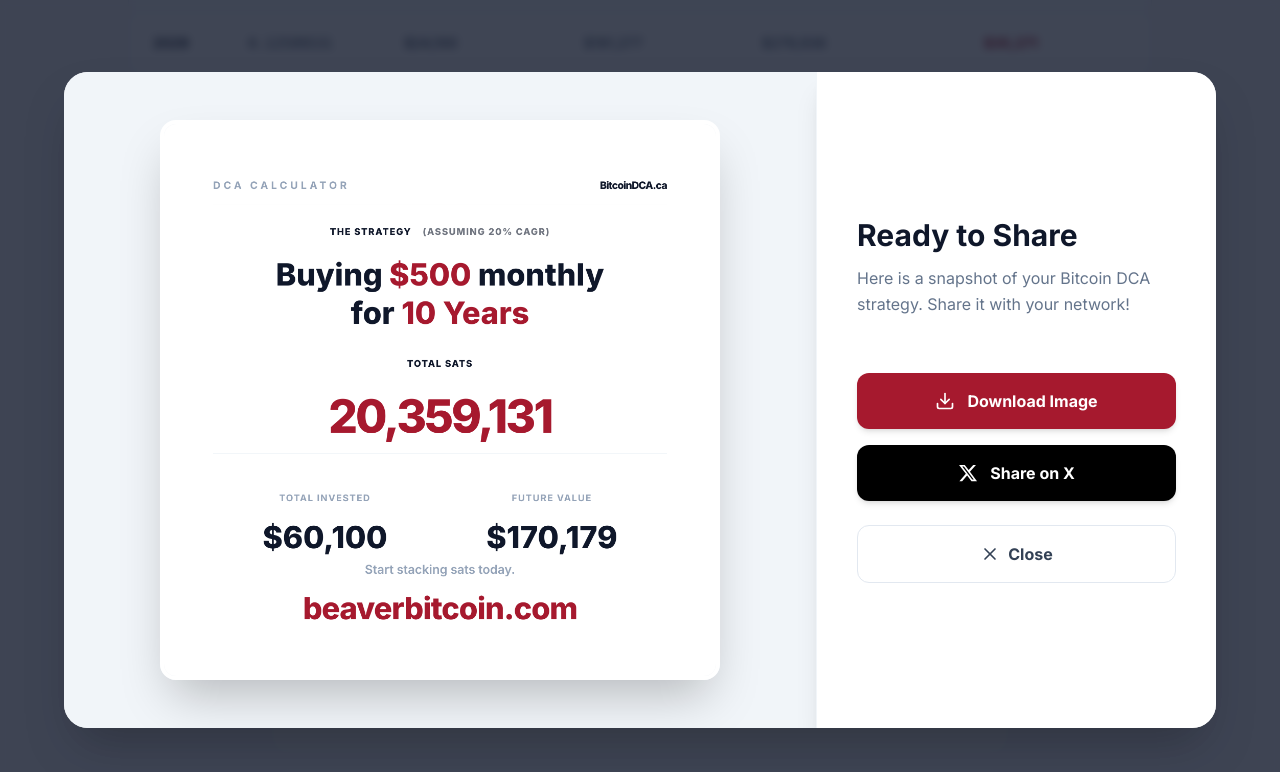
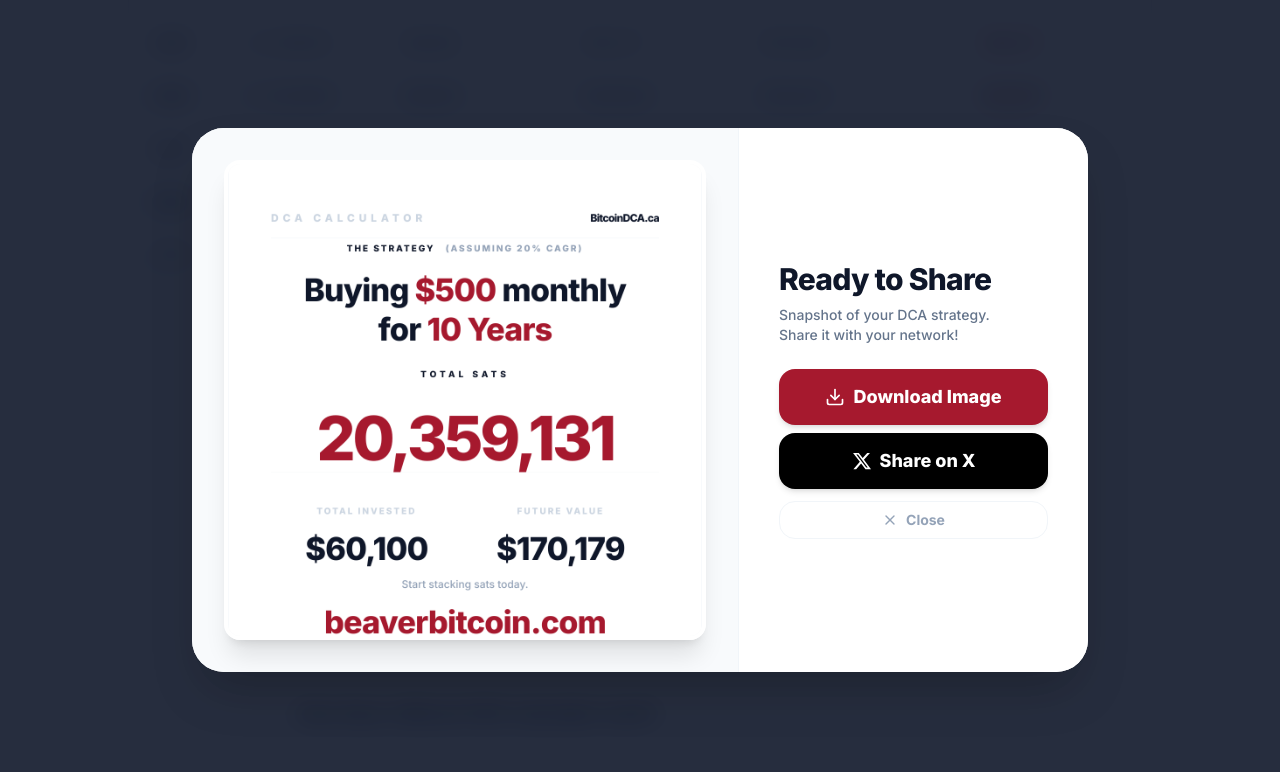
Before and after one commit to Amaanharris/Cloud-Run-Site, a React (Vite) app: page / in a window 1280 px wide. Both pictures are taken after a click on the button "Share Results". Shown: the part 2609-3381 px from the top of the page. Built offline with nearby package versions, Linux system fonts and the light colour scheme; no server answers.

Commit message:
Update Visualizations component

```diff
--- a/components/Visualizations.tsx
+++ b/components/Visualizations.tsx
@@ -2,7 +2,7 @@
 import { SimulationResult, SimulationStep, DcaInputs } from '../types';
 import { ResponsiveContainer, AreaChart, Area, XAxis, YAxis, CartesianGrid, Tooltip, Legend } from 'recharts';
 import { formatBtc, formatCurrency, formatSats } from '../utils/calculations';
-import { Share2, TrendingUp, Download, X, Wallet, CircleDollarSign } from 'lucide-react';
+import { Share2, TrendingUp, Download, X } from 'lucide-react';
 import html2canvas from 'html2canvas';
 
 interface VisualizationsProps {
@@ -186,20 +186,26 @@
     setIsCapturing(true);
 
     try {
-      await new Promise(resolve => setTimeout(resolve, 50));
+      await new Promise(resolve => setTimeout(resolve, 100));
 
       const canvas = await html2canvas(shareCardRef.current, {
         scale: 2,
         backgroundColor: '#ffffff',
         useCORS: true,
         logging: false,
+        width: 1080,
+        height: 1080,
         onclone: (doc) => {
             const el = doc.getElementById('share-card-content');
-            if (el) el.style.visibility = 'visible';
+            if (el) {
+                el.style.visibility = 'visible';
+                el.style.display = 'flex';
+                el.style.position = 'static';
+            }
         }
       });
 
-      const url = canvas.toDataURL("image/png");
+      const url = canvas.toDataURL("image/png", 1.0);
       setPreviewUrl(url);
       setShowModal(true);
     } catch (error) {
@@ -221,9 +227,9 @@
   };
 
   const handleShareOnX = () => {
-    const text = `Buying ${formatCurrency(inputs.monthlyDca)}/mo of bitcoin for ${inputs.years} years accumulates ${formatBtc(results.totalBtc)} BTC worth ${formatCurrency(results.finalValue)} CAD 🚀
+    const text = `Buying ${formatCurrency(inputs.monthlyDca)}/mo of bitcoin for ${inputs.years} years accumulates ${formatSats(results.totalSats)} sats worth ${formatCurrency(results.finalValue)} CAD 🚀
 
-Source: bitcoindca.ca`;
+Source: bitcoindca.ca @beaverbitcoin`;
 
     const twitterUrl = `https://twitter.com/intent/tweet?text=${encodeURIComponent(text)}`;
     window.open(twitterUrl, '_blank', 'noopener,noreferrer');
@@ -233,64 +239,57 @@
     <div className="w-full mt-16 relative">
 
       {/*
-        MINIMAL SOCIAL SHARING GRAPHIC - FINAL V6 REFINEMENT
-        Heading changed to "TOTAL SATS".
-        Removed "SATS" suffix from number.
-        Maintained bold labels and CAGR context.
+        HIDDEN SHARING GRAPHIC (1080x1080) - Optimized Spacing
       */}
       <div
-        style={{ position: 'absolute', top: 0, left: '-9999px', width: '1080px' }}
+        style={{ position: 'absolute', top: 0, left: '-2000px', width: '1080px', pointerEvents: 'none' }}
         ref={shareCardRef}
       >
         <div
           id="share-card-content"
-          className="bg-white p-24 font-sans flex flex-col items-center w-full"
-          style={{ height: '1080px', justifyContent: 'space-between' }}
+          className="bg-white p-24 font-sans flex flex-col items-center w-[1080px] h-[1080px]"
+          style={{ justifyContent: 'space-between' }}
         >
-
-          {/* Header - Single Line */}
-          <div className="flex w-full justify-between items-center border-b border-slate-50 pb-8">
-            <span className="text-xl font-bold text-slate-400 uppercase tracking-[0.3em]">DCA Calculator</span>
-            <span className="text-xl font-black text-slate-900 tracking-tighter">BitcoinDCA.ca</span>
+          {/* Header */}
+          <div className="flex w-full justify-between items-center border-b border-slate-100 pb-10">
+            <span className="text-2xl font-black text-slate-300 uppercase tracking-[0.4em]">DCA Calculator</span>
+            <span className="text-2xl font-black text-slate-900 tracking-tighter">BitcoinDCA.ca</span>
           </div>
 
-          {/* Main Stacked Content */}
+          {/* Main Content - Using space-y to control distribution */}
           <div className="flex flex-col items-center w-full space-y-16">
-
             <div className="flex flex-col items-center text-center">
-              <span className="text-lg font-black text-slate-900 uppercase tracking-widest mb-4">
-                The Strategy <span className="ml-4 font-black opacity-60">(ASSUMING {inputs.growthRate}% CAGR)</span>
+              <span className="text-xl font-black text-slate-900 uppercase tracking-[0.2em] mb-4">
+                The Strategy <span className="ml-4 font-black text-slate-400">(ASSUMING {inputs.growthRate}% CAGR)</span>
               </span>
-              <h2 className="text-6xl font-black text-slate-900 leading-tight">
-                 Buying <span className="text-beaver-red">{formatCurrency(inputs.monthlyDca)}</span> monthly <br/> for <span className="text-beaver-red">{inputs.years} Years</span>
+              <h2 className="text-7xl font-black text-slate-900 leading-tight tracking-tight">
+                 Buying <span className="text-beaver-red">${inputs.monthlyDca}</span> monthly <br/> for <span className="text-beaver-red">{inputs.years} Years</span>
               </h2>
             </div>
 
             <div className="flex flex-col items-center text-center">
-              <span className="text-lg font-black text-slate-900 uppercase tracking-widest mb-4">Total Sats</span>
-              <div className="text-[90px] font-black text-beaver-red leading-none tracking-tighter flex items-baseline">
+              <span className="text-xl font-black text-slate-900 uppercase tracking-[0.4em] mb-4">Total Sats</span>
+              <div className="text-[140px] font-black text-beaver-red leading-none tracking-tighter">
                 {formatSats(results.totalSats)}
               </div>
             </div>
 
-            <div className="flex w-full max-w-5xl justify-around border-t border-slate-100 pt-16">
+            <div className="flex w-full max-w-5xl justify-around border-t border-slate-50 pt-16">
                 <div className="flex flex-col items-center text-center">
-                   <span className="text-lg font-bold text-slate-400 uppercase tracking-widest mb-4">Total Invested</span>
-                   <div className="text-6xl font-black text-slate-900">{formatCurrency(results.totalInvested)}</div>
+                   <span className="text-xl font-black text-slate-300 uppercase tracking-[0.2em] mb-4">Total Invested</span>
+                   <div className="text-7xl font-black text-slate-900 tracking-tight">${results.totalInvested.toLocaleString()}</div>
                 </div>
-
                 <div className="flex flex-col items-center text-center">
-                   <span className="text-lg font-bold text-slate-400 uppercase tracking-widest mb-4">Future Value</span>
-                   <div className="text-6xl font-black text-slate-900">{formatCurrency(results.finalValue)}</div>
+                   <span className="text-xl font-black text-slate-300 uppercase tracking-[0.2em] mb-4">Future Value</span>
+                   <div className="text-7xl font-black text-slate-900 tracking-tight">${Math.round(results.finalValue).toLocaleString()}</div>
                 </div>
             </div>
-
           </div>
 
-          {/* Footer */}
-          <div className="flex flex-col items-center text-center pb-8">
-             <p className="text-2xl text-slate-400 font-semibold mb-4">Start stacking sats today.</p>
-             <p className="text-6xl font-black text-beaver-red tracking-tight">beaverbitcoin.com</p>
+          {/* Footer branding - increased separation from above */}
+          <div className="flex flex-col items-center text-center pb-8 mt-auto pt-12">
+             <p className="text-2xl text-slate-400 font-medium mb-4">Start stacking sats today.</p>
+             <p className="text-7xl font-black text-beaver-red tracking-tight">beaverbitcoin.com</p>
           </div>
         </div>
       </div>
@@ -305,7 +304,6 @@
         {renderTable(results.yearlySteps)}
       </div>
 
-      {/* Action Buttons */}
       <div
         className="flex flex-col items-center gap-6 mt-12 mb-8"
         data-html2canvas-ignore="true"
@@ -330,57 +328,53 @@
          </button>
       </div>
 
-      {/* Modal Overlay */}
+      {/* MODAL OVERLAY - Optimized for Mobile Screen Fit */}
       {showModal && previewUrl && (
-        <div className="fixed inset-0 z-50 flex items-center justify-center p-4 bg-slate-900/80 backdrop-blur-sm animate-fade-in cursor-pointer"
-        onClick={() => window.location.href = "/"}
-        >
-        <div
-  className="bg-white rounded-3xl max-w-6xl w-full max-h-[90vh] flex flex-col md:flex-row overflow-hidden shadow-2xl"
-  onClick={(e) => e.stopPropagation()}
-        >
+        <div className="fixed inset-0 z-[100] flex items-center justify-center p-2 sm:p-4 bg-slate-900/90 backdrop-blur-md animate-fade-in">
+          <div className="bg-white rounded-[24px] lg:rounded-[32px] max-w-4xl w-full flex flex-col lg:flex-row overflow-hidden shadow-2xl animate-scale-in max-h-[96vh]">
 
-            {/* Preview Section */}
-            <div className="flex-1 bg-slate-100 p-8 md:p-12 flex items-center justify-center overflow-auto min-h-[400px]">
-               <img
-                 src={previewUrl}
-                 alt="Result Preview"
-                 className="max-w-full max-h-[70vh] shadow-2xl rounded-2xl border-4 border-white object-contain transform transition-transform hover:scale-[1.01]"
-               />
+            {/* Left/Top: Preview Area */}
+            <div className="flex-1 bg-slate-50 p-4 sm:p-6 lg:p-8 flex items-center justify-center overflow-hidden min-h-0">
+               <div className="max-w-[260px] sm:max-w-[340px] lg:max-w-none w-full flex justify-center">
+                  <img
+                    src={previewUrl}
+                    alt="Result Preview"
+                    className="w-full h-auto max-h-[25vh] sm:max-h-[35vh] lg:max-h-[60vh] shadow-xl rounded-2xl border-2 sm:border-4 border-white object-contain"
+                  />
+               </div>
             </div>
 
-            {/* Controls Section */}
-            <div className="w-full md:w-[400px] bg-white p-8 md:p-10 flex flex-col justify-center gap-8 border-l border-slate-100 z-10 shadow-xl">
-               <div>
-                 <h3 className="text-3xl font-bold text-slate-900 mb-3">Ready to Share</h3>
-                 <p className="text-slate-500 text-base leading-relaxed mb-6">
-                   Here is a snapshot of your Bitcoin DCA strategy. Share it with your network!
+            {/* Right/Bottom: Controls Area */}
+            <div className="w-full lg:w-[350px] bg-white p-4 sm:p-6 lg:p-10 flex flex-col justify-center border-t lg:border-t-0 lg:border-l border-slate-100 shrink-0 overflow-y-auto">
+               <div className="mb-3 sm:mb-6 text-center lg:text-left">
+                 <h3 className="text-xl sm:text-2xl lg:text-3xl font-black text-slate-900 mb-0.5 sm:mb-2 tracking-tight">Ready to Share</h3>
+                 <p className="text-slate-500 text-[10px] sm:text-sm leading-relaxed font-medium">
+                   Snapshot of your DCA strategy. <br className="hidden md:block"/> Share it with your network!
                  </p>
                </div>
 
-               <div className="flex flex-col gap-4">
+               <div className="flex flex-col gap-2">
                  <button
                    onClick={handleDownload}
-                   className="w-full bg-beaver-red hover:bg-beaver-dark text-white font-bold py-4 px-6 rounded-xl flex items-center justify-center gap-3 transition-all shadow-md hover:shadow-lg hover:scale-[1.02]"
+                   className="w-full bg-beaver-red hover:bg-beaver-dark text-white font-black py-2.5 sm:py-3.5 px-4 sm:px-6 rounded-xl sm:rounded-2xl flex items-center justify-center gap-2 transition-all shadow-md hover:scale-[1.01] text-sm sm:text-lg"
                  >
-                   <Download className="w-5 h-5" />
+                   <Download className="w-4 h-4 sm:w-5 sm:h-5" />
                    Download Image
                  </button>
 
                  <button
                    onClick={handleShareOnX}
-                   className="w-full bg-black hover:bg-slate-800 text-white font-bold py-4 px-6 rounded-xl flex items-center justify-center gap-3 transition-all shadow-md hover:shadow-lg hover:scale-[1.02]"
+                   className="w-full bg-black hover:bg-slate-800 text-white font-black py-2.5 sm:py-3.5 px-4 sm:px-6 rounded-xl sm:rounded-2xl flex items-center justify-center gap-2 transition-all shadow-md hover:scale-[1.01] text-sm sm:text-lg"
                  >
-                    {/* X Logo */}
-                   <svg viewBox="0 0 24 24" aria-hidden="true" className="w-5 h-5 fill-current"><g><path d="M18.244 2.25h3.308l-7.227 8.26 8.502 11.24H16.17l-5.214-6.817L4.99 21.75H1.68l7.73-8.835L1.254 2.25H8.08l4.713 6.231zm-1.161 17.52h1.833L7.084 4.126H5.117z"></path></g></svg>
+                   <svg viewBox="0 0 24 24" aria-hidden="true" className="w-4 h-4 sm:w-5 sm:h-5 fill-current"><g><path d="M18.244 2.25h3.308l-7.227 8.26 8.502 11.24H16.17l-5.214-6.817L4.99 21.75H1.68l7.73-8.835L1.254 2.25H8.08l4.713 6.231zm-1.161 17.52h1.833L7.084 4.126H5.117z"></path></g></svg>
                    Share on X
                  </button>
 
                  <button
                    onClick={() => setShowModal(false)}
-                   className="w-full bg-white hover:bg-slate-50 text-slate-700 font-bold py-4 px-6 rounded-xl border border-slate-200 flex items-center justify-center gap-2 transition-colors mt-2"
+                   className="w-full bg-white hover:bg-slate-50 text-slate-400 font-bold py-1.5 sm:py-2 px-4 rounded-xl sm:rounded-2xl border border-slate-100 flex items-center justify-center gap-2 transition-colors mt-0.5 sm:mt-1 text-[10px] sm:text-sm"
                  >
-                   <X className="w-5 h-5" />
+                   <X className="w-3 h-3 sm:w-4 sm:h-4" />
                    Close
                  </button>
                </div>
@@ -389,6 +383,23 @@
         </div>
       )}
 
+      <style dangerouslySetInnerHTML={{__html: `
+        @keyframes scale-in {
+          0% { transform: scale(0.97); opacity: 0; }
+          100% { transform: scale(1); opacity: 1; }
+        }
+        .animate-scale-in {
+          animation: scale-in 0.25s cubic-bezier(0.16, 1, 0.3, 1) forwards;
+        }
+        .animate-fade-in {
+          animation: fade-in 0.2s ease-out forwards;
+        }
+        @keyframes fade-in {
+          from { opacity: 0; }
+          to { opacity: 1; }
+        }
+      `}} />
+
     </div>
   );
 };
```
